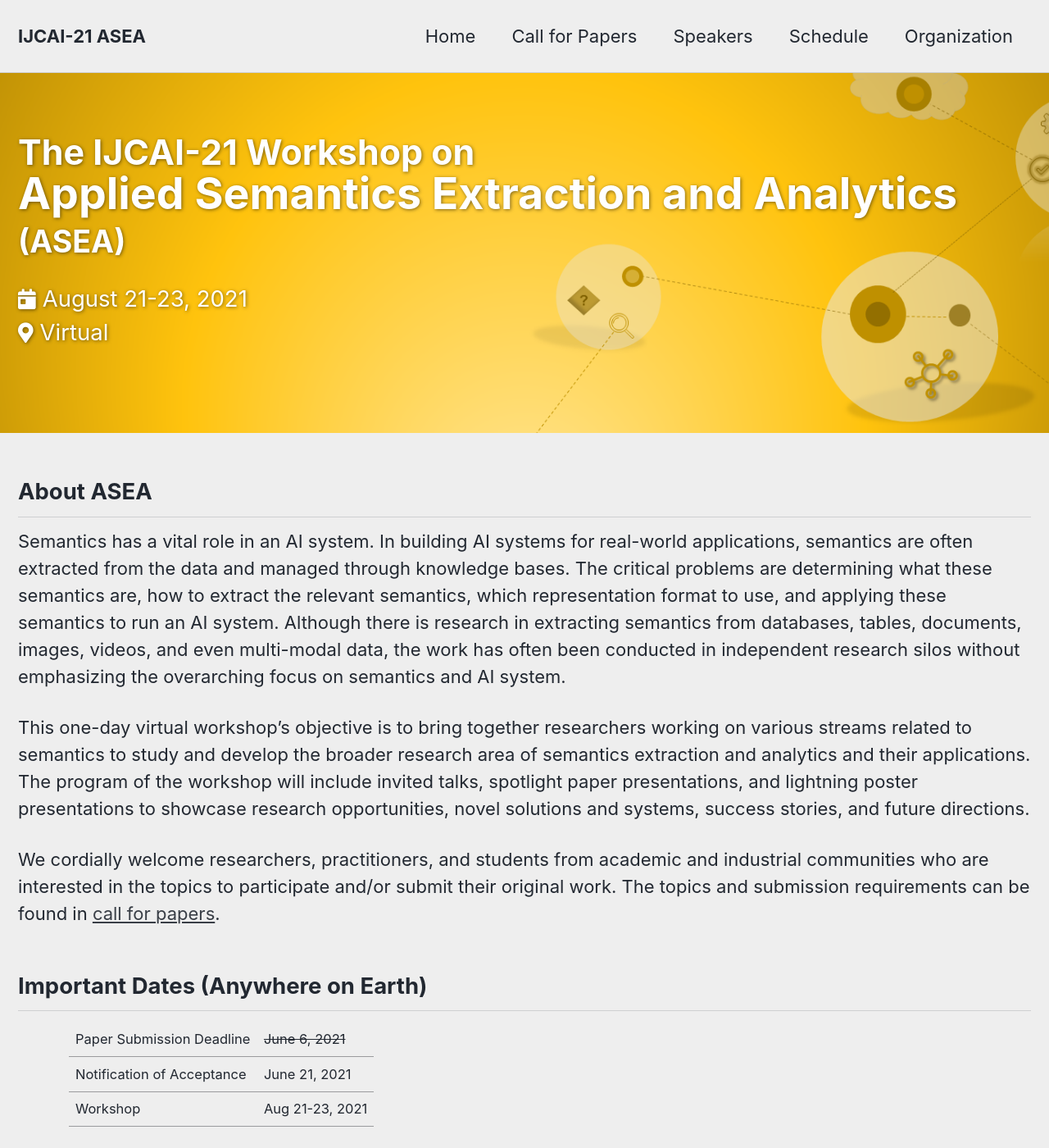
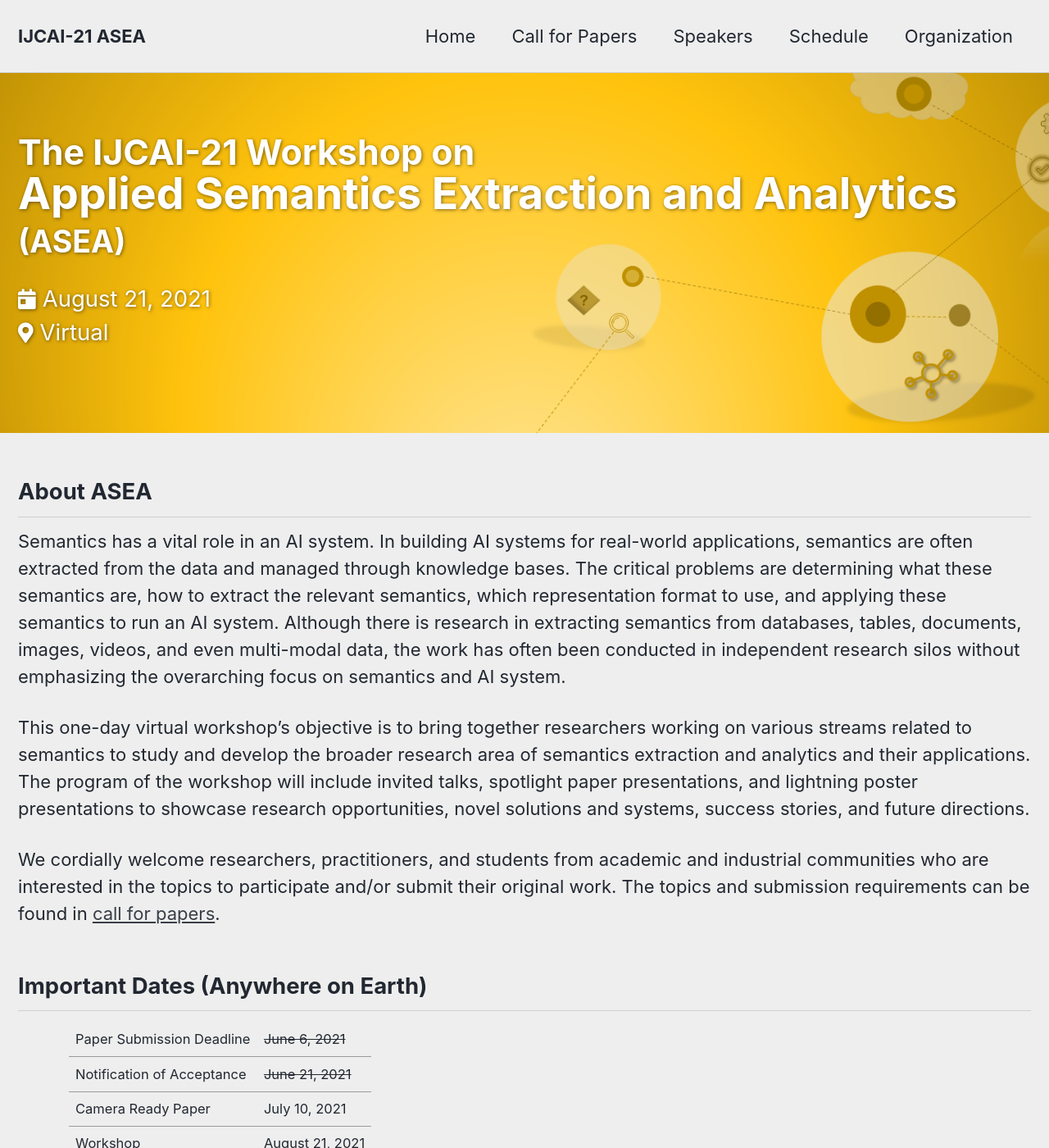
Before and after one commit to asea2021/ijcai-asea2021, a Jekyll site: the page built from _pages/home.md, in a window 1280 px wide and 1400 px high. Shown: the whole window at 82% size. Built offline with Jekyll 4.4.1, drawn with Linux system fonts in a browser that asks for light colours; cached includes are drawn as plain includes.

Commit message:
Camera ready

```diff
--- a/_pages/home.md
+++ b/_pages/home.md
@@ -6,7 +6,7 @@
 header:
   overlay_image: "/assets/images/banner1.png"
   #caption: 'Photo by <a href="me">me</a> on <a href="me">me</a>'
-excerpt: '<span class="fa fa-calendar-day" style="margin-right:8px; font-size: 90%;"></span>August 21-23, 2021<br/><span class="fa fa-map-marker-alt" style="margin-right:8px; font-size: 90%;"></span>Virtual'
+excerpt: '<span class="fa fa-calendar-day" style="margin-right:8px; font-size: 90%;"></span>August 21, 2021<br/><span class="fa fa-map-marker-alt" style="margin-right:8px; font-size: 90%;"></span>Virtual'
 ---
 
 <h2>About ASEA</h2>
@@ -21,18 +21,22 @@
 <h2 id="dates">Important Dates (Anywhere on Earth)</h2>
 <center>
 <table style="width: 90%">
-    <tbody>
+   <tbody>
         <tr>
             <td>Paper Submission Deadline</td>
             <td><s>June 6, 2021</s></td>
         </tr>
         <tr>
             <td>Notification of Acceptance</td>
-            <td>June 21, 2021</td>
+            <td><s>June 21, 2021</s></td>
+        </tr>
+        <tr>
+            <td>Camera Ready Paper</td>
+            <td>July 10, 2021</td>
         </tr>
         <tr>
             <td>Workshop</td>
-            <td>Aug 21-23, 2021</td>
+            <td>August 21, 2021</td>
         </tr>
     </tbody>
 </table>
```
Also changed, not shown: _pages/call_for_papers.md (+6 -2 lines).
